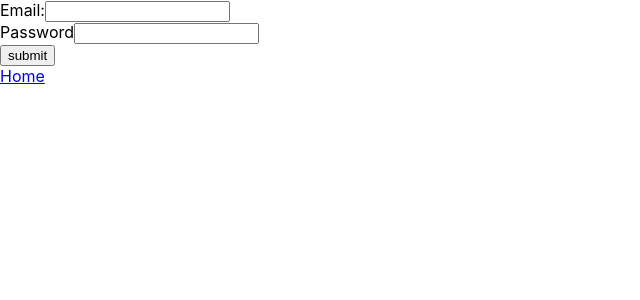
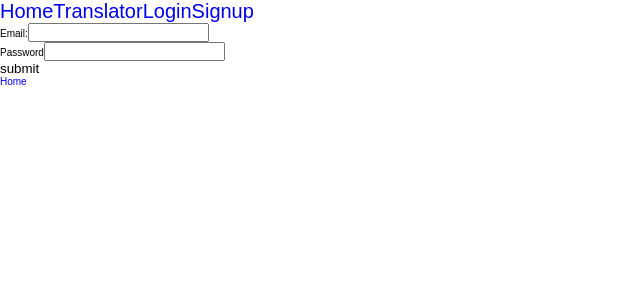
Before and after one commit to alyssasitto/cocktail-app-client, a React (Create React App) app: page /login in a window 1280 px wide. Shown: the top 300 px of the page, without its empty margins (0-640 px from the left). Built offline with nearby package versions, Linux system fonts and the light colour scheme; no server answers.

Commit message:
Add navbar component and logic

```diff
--- a/src/App.css
+++ /dev/null
@@ -1,38 +0,0 @@
-.App {
-  text-align: center;
-}
-
-.App-logo {
-  height: 40vmin;
-  pointer-events: none;
-}
-
-@media (prefers-reduced-motion: no-preference) {
-  .App-logo {
-    animation: App-logo-spin infinite 20s linear;
-  }
-}
-
-.App-header {
-  background-color: #282c34;
-  min-height: 100vh;
-  display: flex;
-  flex-direction: column;
-  align-items: center;
-  justify-content: center;
-  font-size: calc(10px + 2vmin);
-  color: white;
-}
-
-.App-link {
-  color: #61dafb;
-}
-
-@keyframes App-logo-spin {
-  from {
-    transform: rotate(0deg);
-  }
-  to {
-    transform: rotate(360deg);
-  }
-}
--- a/src/App.js
+++ b/src/App.js
@@ -1,15 +1,20 @@
 import { Routes, Route } from "react-router-dom";
 
+// Pages
 import Home from "./pages/Home/Home";
 import Signup from "./pages/Signup/Signup";
 import Login from "./pages/Login/Login";
 import Profile from "./pages/Profile/Profile";
+
+// Components
 import IsAnonymous from "./components/IsAnonymous";
 import IsPrivate from "./components/IsPrivate";
+import Navbar from "./components/Navbar/Navbar";
 
 function App() {
 	return (
 		<div className="App">
+			<Navbar />
 			<Routes>
 				<Route path="/" element={<Home />} />
 				<Route
--- /dev/null
+++ b/src/components/Navbar/Navbar.css
@@ -0,0 +1,8 @@
+nav ul {
+	display: flex;
+}
+
+nav li,
+nav button {
+	font-size: 2rem;
+}
--- /dev/null
+++ b/src/components/Navbar/Navbar.js
@@ -0,0 +1,50 @@
+import { useContext } from "react";
+import { Link } from "react-router-dom";
+
+import { AuthContext } from "../../context/auth.context";
+
+require("./Navbar.css");
+
+const Navbar = () => {
+	const { isLoggedIn, logout } = useContext(AuthContext);
+
+	return (
+		<nav>
+			{isLoggedIn && (
+				<ul>
+					<li>
+						<Link to="/">Home</Link>
+					</li>
+					<li>
+						<Link to="/translator">Translator</Link>
+					</li>
+					<li>
+						<Link to="/profile">Profile</Link>
+					</li>
+					<li>
+						<button onClick={() => logout()}>Logout</button>
+					</li>
+				</ul>
+			)}
+
+			{!isLoggedIn && (
+				<ul>
+					<li>
+						<Link to="/">Home</Link>
+					</li>
+					<li>
+						<Link to="/translator">Translator</Link>
+					</li>
+					<li>
+						<Link to="/login">Login</Link>
+					</li>
+					<li>
+						<Link to="/signup">Signup</Link>
+					</li>
+				</ul>
+			)}
+		</nav>
+	);
+};
+
+export default Navbar;
--- a/src/context/auth.context.js
+++ b/src/context/auth.context.js
@@ -115,7 +115,7 @@ function AuthProviderWrapper(props) {
 	}, []);
 
 	return (
-		<AuthContext.Provider value={{ storeItems, isLoading, isLoggedIn }}>
+		<AuthContext.Provider value={{ storeItems, isLoading, isLoggedIn, logout }}>
 			{props.children}
 		</AuthContext.Provider>
 	);
--- a/src/index.css
+++ b/src/index.css
@@ -1,13 +1,26 @@
-body {
-  margin: 0;
-  font-family: -apple-system, BlinkMacSystemFont, 'Segoe UI', 'Roboto', 'Oxygen',
-    'Ubuntu', 'Cantarell', 'Fira Sans', 'Droid Sans', 'Helvetica Neue',
-    sans-serif;
-  -webkit-font-smoothing: antialiased;
-  -moz-osx-font-smoothing: grayscale;
+* {
+	margin: 0;
+	padding: 0;
+	box-sizing: border-box;
 }
 
-code {
-  font-family: source-code-pro, Menlo, Monaco, Consolas, 'Courier New',
-    monospace;
+html {
+	font-size: 62.5%;
 }
+
+body {
+	font-family: sans-serif;
+}
+
+a {
+	text-decoration: none;
+}
+
+li {
+	list-style: none;
+}
+
+button {
+	background-color: transparent;
+	border: none;
+}
--- a/src/pages/Login/Login.js
+++ b/src/pages/Login/Login.js
@@ -43,6 +43,7 @@ export const Login = () => {
 				window.location.reload();
 			})
 			.catch((err) => {
+				setIsLoading(false);
 				setErrMessage(err.response.data.err);
 			});
 	};
```
Also changed, not shown: src/logo.svg (deleted).
